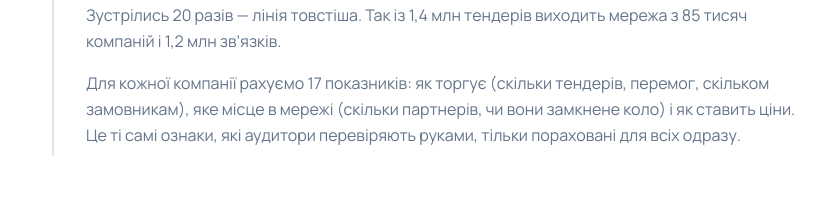
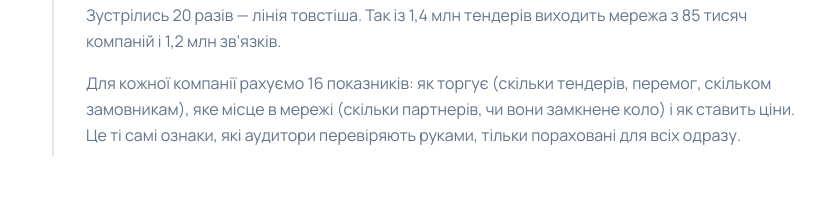
Before and after one commit to nastyabyvalkevych/course-work-front, a Next.js app: page /about in a window 1280 px wide. Shown: the part 819-1017 px from the top of the page, without its empty margins (224-1054 px from the left). Built offline with nearby package versions, Linux system fonts and the light colour scheme; no server answers.

Commit message:
copy: 16 features, not 17

```diff
--- a/app/about/page.tsx
+++ b/app/about/page.tsx
@@ -81,7 +81,7 @@ export default function AboutPage() {
           і 1,2 млн зв’язків.
         </p>
         <p>
-          Для кожної компанії рахуємо 17 показників: як торгує (скільки тендерів, перемог, скільком замовникам), яке місце
+          Для кожної компанії рахуємо 16 показників: як торгує (скільки тендерів, перемог, скільком замовникам), яке місце
           в мережі (скільки партнерів, чи вони замкнене коло) і як ставить ціни. Це ті самі ознаки, які аудитори
           перевіряють руками, тільки пораховані для всіх одразу.
         </p>
@@ -165,7 +165,7 @@ export default function AboutPage() {
       <details className="mb-8 rounded-2xl border border-line bg-surface p-5 text-sm text-muted">
         <summary className="cursor-pointer font-semibold text-ink">Для фахівців: методи, метрики, технології</summary>
         <div className="mt-3 space-y-2">
-          <p>Об’єкт аналізу: граф спільних торгів (85 141 компанія, 1 244 457 ребер) з 17 ознаками вузла: індикатори OECD, мережеві метрики (степінь, PageRank, кластеризація, k-core), цінові скрини.</p>
+          <p>Об’єкт аналізу: граф спільних торгів (85 141 компанія, 1 244 457 ребер) з 16 ознаками вузла: індикатори OECD, мережеві метрики (степінь, PageRank, кластеризація, k-core), цінові скрини.</p>
           <p>Мітки: реєстр рішень АМКУ (data.gov.ua), задача positive-unlabeled. Модель: GraphSAGE (2 шари, 64 приховані), порівняно з логістичною регресією, LightGBM, node2vec+GBM, GAT; nnPU-функція втрат як варіант; ізотонічна калібрація.</p>
           <p>Протокол: часове розбиття за роком рішення, лише компанії з повною історією, вирівнювання за активністю 1:1, контроль упередження відбору. PR-AUC GraphSAGE 0,60–0,67 проти 0,56–0,58 у LightGBM при 0,50 випадковому; парний бутстреп з поправкою Холма, p ≤ 0,001. Суворі знімки графа: 0,64 і 0,73.</p>
           <p>Технології: PostgreSQL 17 (37 ГБ), Python (pandas, networkx, PyTorch Geometric, LightGBM), NestJS + Prisma + Redis, Next.js + d3. 58 автоматичних тестів, навантажувальні тести, fault injection, Марківська модель надійності (Чеунг, Лапрі).</p>
```
